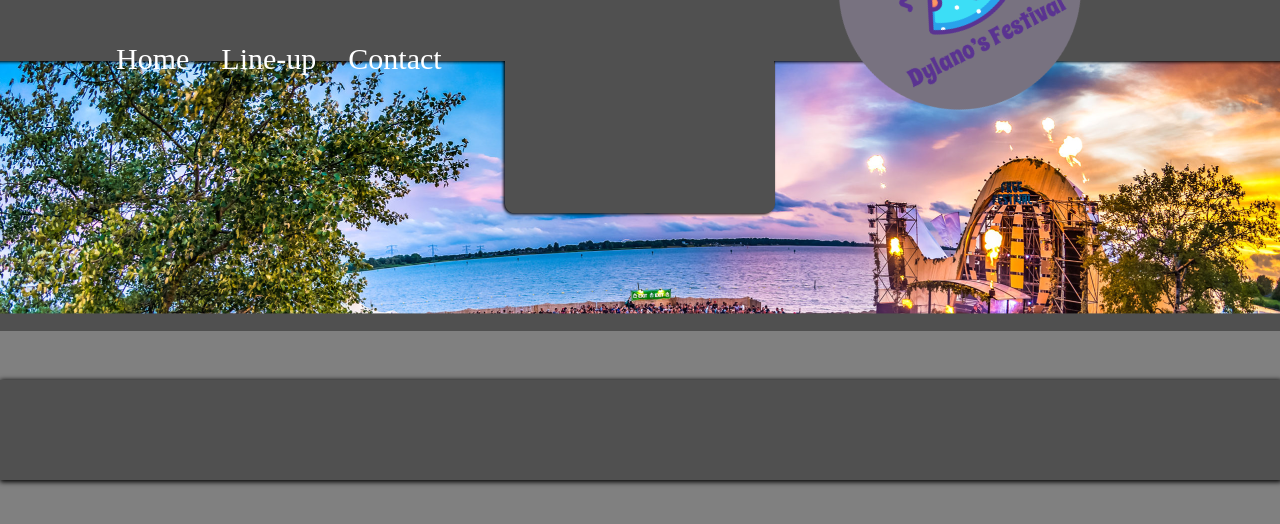
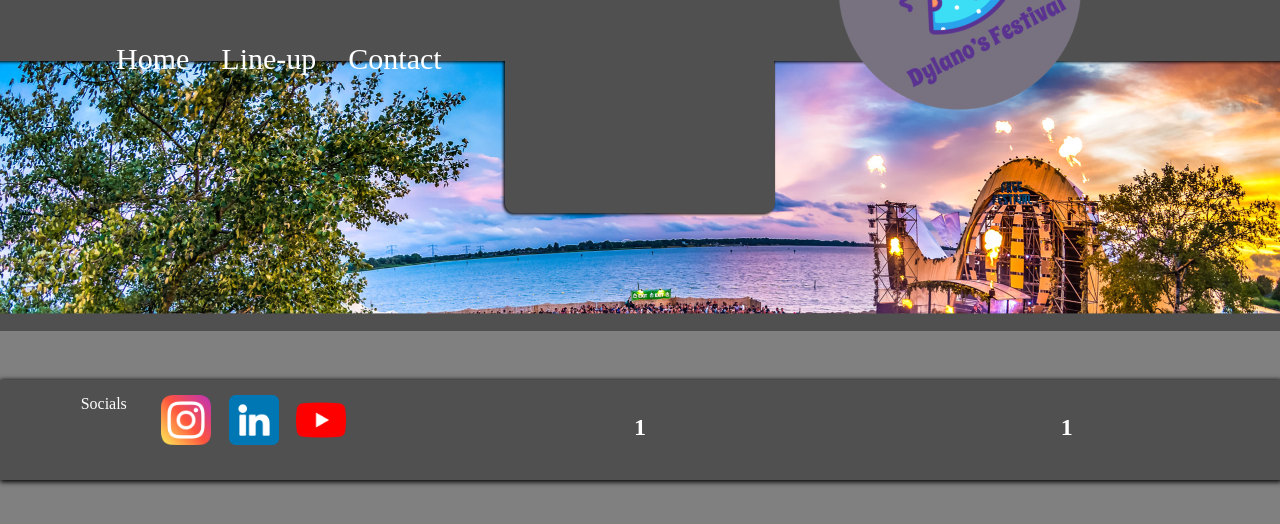
Before and after one commit to DValentijn/Festival, a PHP site: page /home.php in a window 1280 px wide. Shown: the top 524 px of the page. Run offline with PHP 8.4, Linux system fonts and the light colour scheme; some web fonts are replaced.

Commit message:
Footer update 1

```diff
--- a/contact.php
+++ b/contact.php
@@ -5,7 +5,7 @@
 <html>
 
 <head>
-    <link rel="stylesheet" href="style.css" type="text/css">
+    <link rel="stylesheet" href="css/style.css" type="text/css">
     <link rel="shortcut icon" href="img/logo.png" />
     <title>Contact | Dylano Valentijn</title>
 </head>
--- a/style.css
+++ b/css/style.css
@@ -113,17 +113,33 @@ justify-content: space-around;
   text-align: center;
   background-color: rgba(80,80,80,255);
   box-shadow: 1px 1px 5px 1px black;
+  display: flex;
+justify-content: space-around;
+}
+
+.footerbar2 {
+  width: 500px;
+  height: 75px;
+  display: flex;
+  justify-content: space-around;
+  margin-top: 15px;
+}
+
+.footerbar3 {
+  width: 300px;
+  height: 50px;
+  display: flex;
+  justify-content: space-evenly;
+}
+
+.socials {
+  width: 50px;
+  height: 50px;
+  text-align: center;
 }
 
 
 
 
-
-
-
-.w3-card,.w3-card-2{box-shadow:0 2px 5px 0 rgba(0,0,0,0.16),0 2px 10px 0 rgba(0,0,0,0.12)}
-.w3-card-4,.w3-hover-shadow:hover{box-shadow:0 4px 10px 0 rgba(0,0,0,0.2),0 4px 20px 0 rgba(0,0,0,0.19)}
 p {font-size: 12px;}
 .lineup {text-align: center;}
-.w3-col.m1{width:8.33333%}.w3-col.m2{width:16.66666%}.w3-col.m3,.w3-quarter{width:24.99999%}.w3-col.m4,.w3-third{width:33.33333%}
-.w3-row-padding,.w3-row-padding>.w3-half,.w3-row-padding>.w3-third,.w3-row-padding>.w3-twothird,.w3-row-padding>.w3-threequarter,.w3-row-padding>.w3-quarter,.w3-row-padding>.w3-col{padding:0 8px}
--- a/footer.php
+++ b/footer.php
@@ -3,9 +3,19 @@
 </br>
 </br>
 
-    <div>
-        <div class="footerbar">
-
-</div>
+<div class="footerbar">
+  <div class="footerbar2">
+      <div class="footerbar3">
+        <p2>Socials</p2>
+        </br>
+        <a href="https://marthoogkamer.nl/home" target="_blank"> <img src="img/instagram.png" class="socials">  </a>
+        <a href="https://marthoogkamer.nl/home" target="_blank"> <img src="img/linkedin.png" class="socials">  </a>
+        <a href="https://marthoogkamer.nl/home" target="_blank"> <img src="img/youtube.png" class="socials">  </a>
+    </div>
+    </div>
+  <div class="footerbar2">
+  <h2>1</h2></div>
+  <div class="footerbar2">
+  <h2>1</h2></div>
 </div>
 </html>
--- a/header.php
+++ b/header.php
@@ -1,6 +1,6 @@
 <html>
 <head>
-<link rel="stylesheet" href="head.css" type="text/css">
+<link rel="stylesheet" href="css/head.css" type="text/css">
 <div class="navbar">
     <img src="img/bg.png" name="navbar" style="display: flex;align-items: center; position: relative; margin: 0 auto;height: inherit;width:100%; float:right;"/>
     <div class='navbaritems' style='position: absolute; align-items: center; margin-left: 100px; margin-top: 35px; font-size: 30px;'>
--- a/home.php
+++ b/home.php
@@ -2,7 +2,7 @@
 <?php require_once "header.php"; ?>
 <html>
 <head>
-    <link rel="stylesheet" href="style.css" type="text/css">
+    <link rel="stylesheet" href="css/style.css" type="text/css">
     <link rel="stylesheet" href="w3.css" type="text/css">
     <link rel="shortcut icon" href="img/logo.png" />
     <title>Homepage festival | Dylano Valentijn</title>
--- a/line-up.php
+++ b/line-up.php
@@ -2,7 +2,7 @@
 <?php require_once "header.php"; ?>
 <html>
 <head>
-    <link rel="stylesheet" href="style.css" type="text/css">
+    <link rel="stylesheet" href="css/style.css" type="text/css">
     <link rel="stylesheet" href="w3.css" type="text/css">
     <link rel="shortcut icon" href="img/logo.png" />
     <title>Line-up festival | Dylano Valentijn</title>
```
Also changed, not shown: css/head.css (renamed from head.css), img/instagram.png (added), img/linkedin.png (added), img/youtube.png (added).
